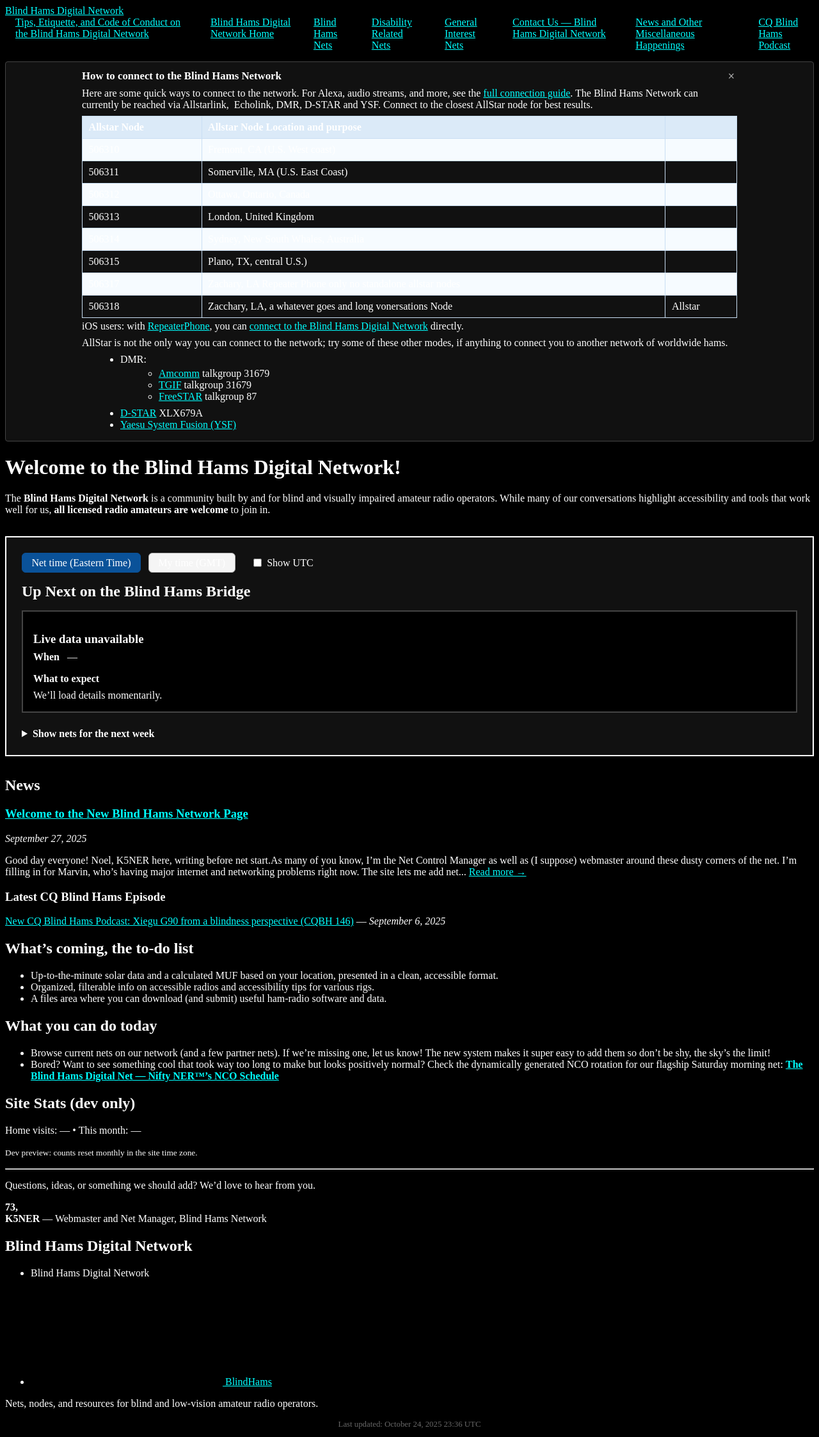
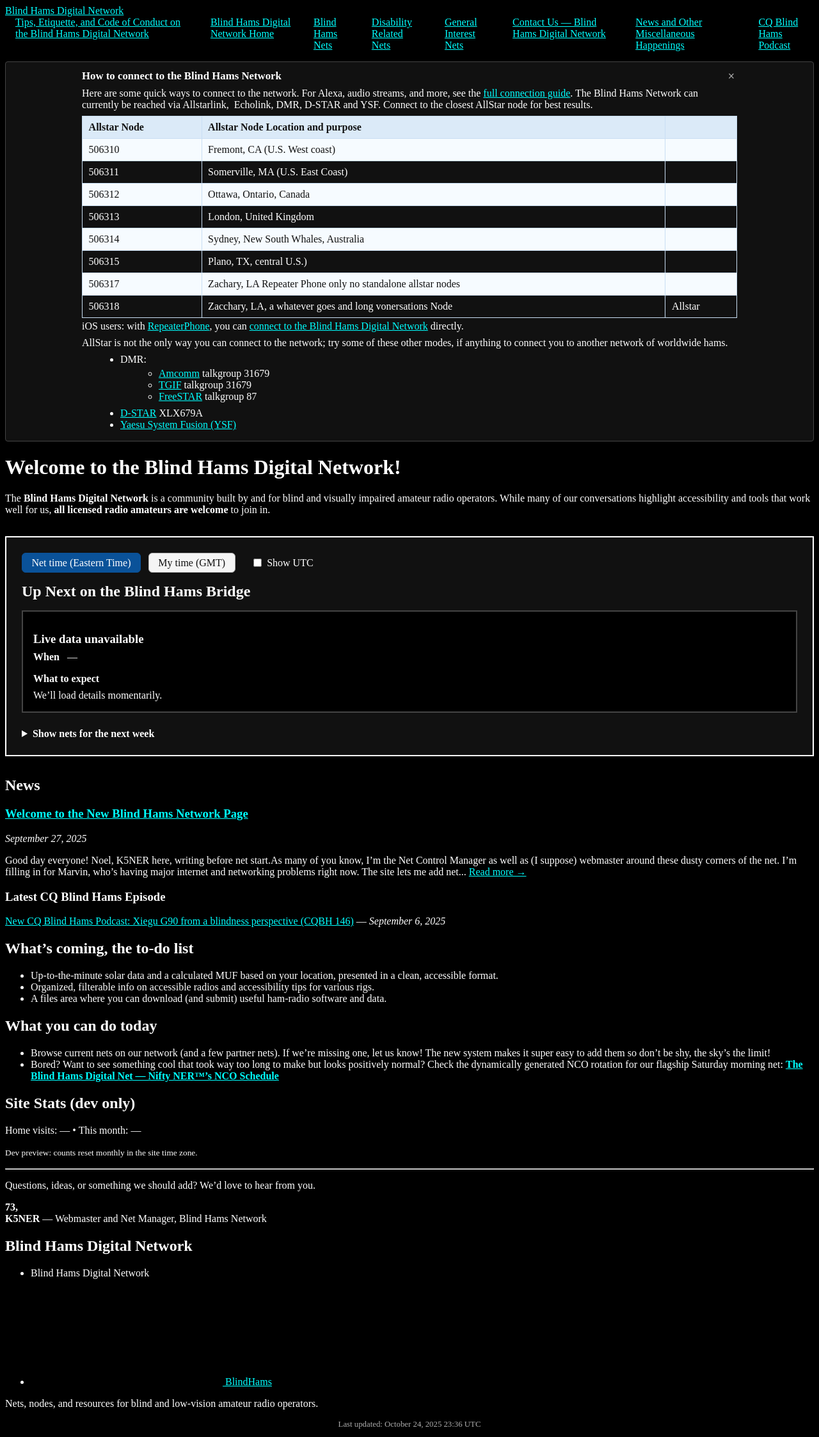
Before and after one commit to nromey/bh-network, a Jekyll site: the page built from index.md, in a window 1280 px wide. Shown: the whole page at 64% size. Built offline with Jekyll 4.4.1, drawn with Linux system fonts in a browser that asks for light colours.

Commit message:
Fix CSS contrast for light backgrounds

```diff
--- a/assets/css/nets.css
+++ b/assets/css/nets.css
@@ -24,7 +24,7 @@
   border-radius: 0.375rem;
   padding: 0.35rem 0.9rem;
   background-color: #f5f5f5;
-  color: inherit;
+  color: #111; /* dark text for contrast on light button */
   cursor: pointer;
   transition: background-color 0.15s ease, color 0.15s ease, border-color 0.15s ease;
 }
--- a/assets/css/site.css
+++ b/assets/css/site.css
@@ -1,12 +1,13 @@
 .last-built {
   font-size: 0.8rem;
-  color: #666;
+  color: #aaa; /* ensure contrast against dark page background */
   text-align: center;
   margin-top: 1rem;
 }
 /* --- NCO table highlights & helpers --- */
 .nco-table tr.nco-unassigned {
   background: #fff3bf;            /* soft yellow */
+  color: #111;                    /* ensure legible text on light highlight */
 }
 .nco-table tr.nco-unassigned td {
   border-top: 1px solid #f1d98a;
@@ -46,5 +47,5 @@
 .connect-table { width: 100%; border-collapse: collapse; }
 .connect-table caption { text-align: left; font-weight: 600; margin-bottom: .4rem; }
 .connect-table th, .connect-table td { border: 1px solid #c9def3; padding: .5rem .6rem; vertical-align: top; }
-.connect-table thead th { background: #dbeaf8; }
-.connect-table tbody tr:nth-child(odd) td { background: #f6fbff; }
+.connect-table thead th { background: #dbeaf8; color: #111; }
+.connect-table tbody tr:nth-child(odd) td { background: #f6fbff; color: #111; }
```
